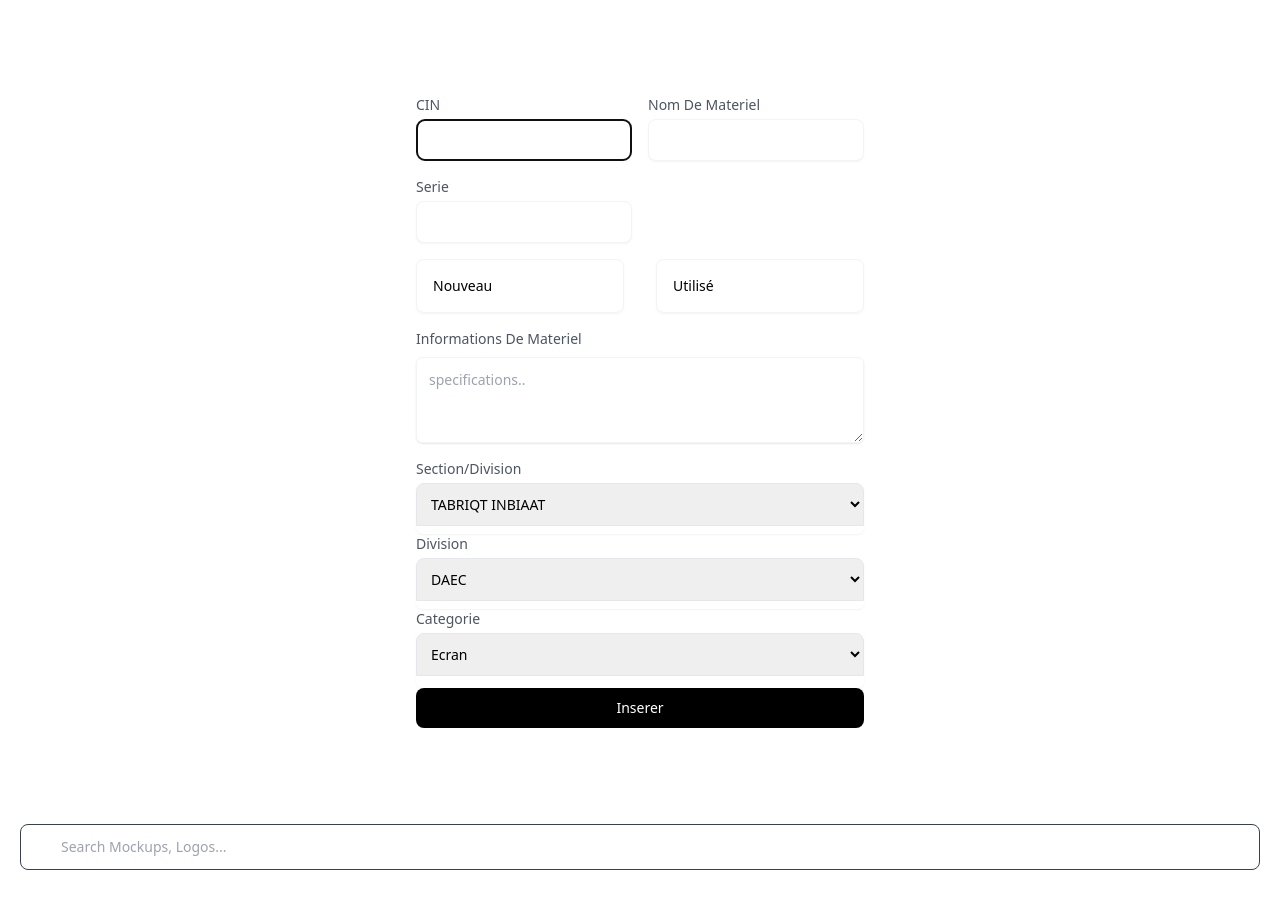
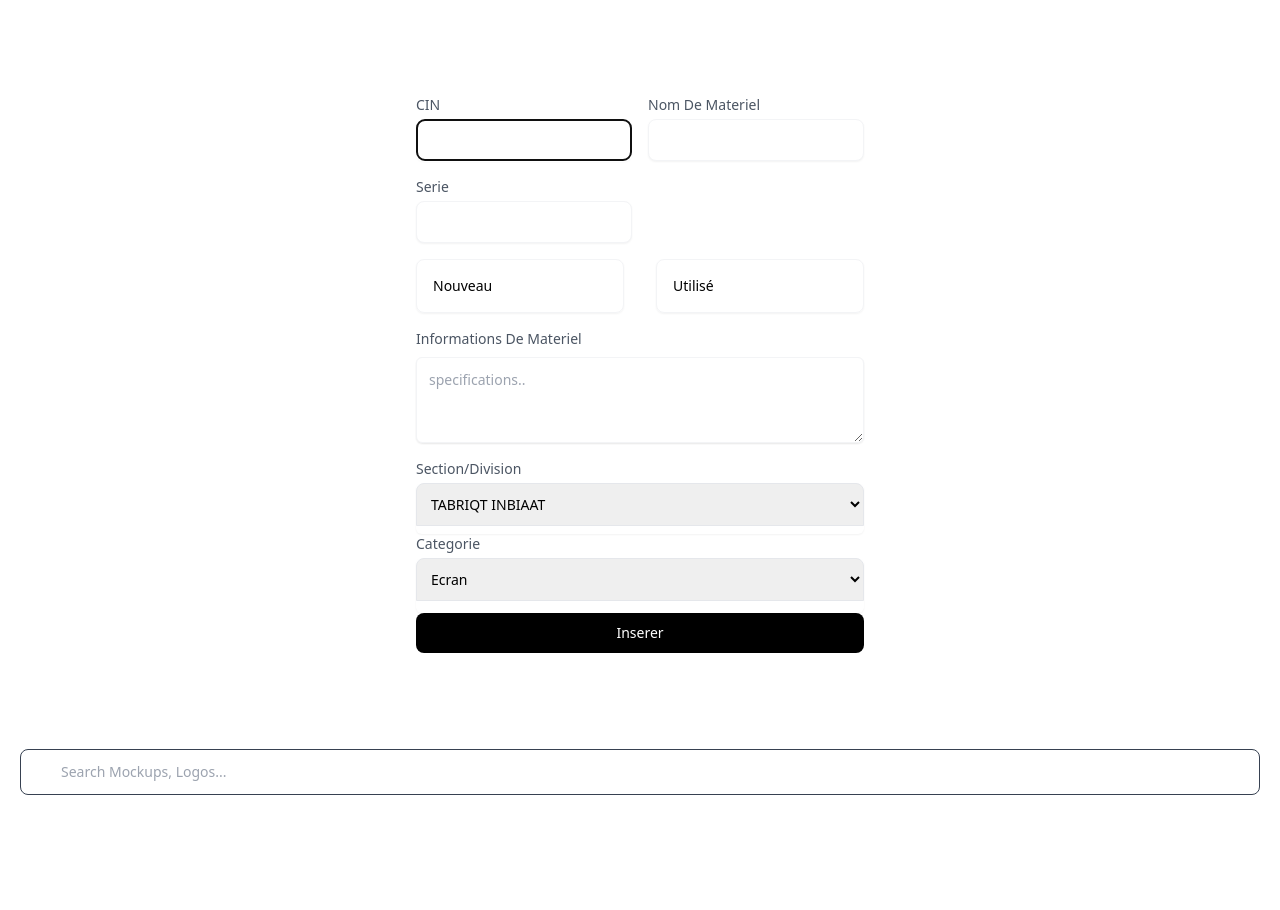
Before and after one commit to ezitounioussama/ParcInfo, a PHP site: page /user_interface/index.php in a window 1280 px wide. Shown: the part 125-1035 px from the top of the page. After the commit the page ends 920 px from the top, so only its background shows below. Run offline with PHP 8.4, Linux system fonts and the light colour scheme; a user stored in the database is signed in; some libraries are stand-ins or nearby versions.

Commit message:
everything's good now

```diff
--- a/user_interface/inc/fetch.php
+++ b/user_interface/inc/fetch.php
@@ -27,7 +27,7 @@ if (mysqli_num_rows($result) > 0) {
     <th class="px-4 py-2 font-medium text-left text-gray-900 whitespace-nowrap">Status</th>
     <th class="px-4 py-2 font-medium text-left text-gray-900 whitespace-nowrap">Informations De Materiel</th>
     <th class="px-4 py-2 font-medium text-left text-gray-900 whitespace-nowrap">Section/Division</th>
-    <th class="px-4 py-2 font-medium text-left text-gray-900 whitespace-nowrap">Division</th>
+
     <th class="px-4 py-2 font-medium text-left text-gray-900 whitespace-nowrap">Categorie</th>
     </tr>
     </thead>
@@ -43,7 +43,7 @@ if (mysqli_num_rows($result) > 0) {
     <td class="px-4 py-2 text-gray-700 whitespace-nowrap">' . $row["status"] . '</td>
     <td class="px-4 py-2 text-gray-700 whitespace-nowrap">' . $row["infos"] . '</td>
     <td class="px-4 py-2 text-gray-700 whitespace-nowrap">' . $row["pays"] . '</td>
-    <td class="px-4 py-2 text-gray-700 whitespace-nowrap">' . $row["division"] . '</td>
+
     <td class="px-4 py-2 text-gray-700 whitespace-nowrap">' . $row["category"] . '</td>
     <td class="text-sm font-medium leading-5 text-center whitespace-no-wrap border-b border-gray-200 ">
                     <a href="update.php?id=' . $row['id'] . '" class="modal-open text-indigo-600 hover:text-indigo-900" data-bs-toggle="modal" data-bs-target="#exampleModal" >
--- a/user_interface/inc/home.php
+++ b/user_interface/inc/home.php
@@ -9,8 +9,8 @@ require_once "config.php";
 
 
 // Define variables and initialize with empty values
-$name = $CIN = $serie = $pays = $division = $info = $category = $status =  "";
-$name_err = $CIN_err = $division_err =  $serie_err = $pays_err = $info_err = $category_err = $status_err = "";
+$name = $CIN = $serie = $pays = $info = $category = $status =  "";
+$name_err = $CIN_err =  $serie_err = $pays_err = $info_err = $category_err = $status_err = "";
 
 // Processing form data when form is submitted
 if ($_SERVER["REQUEST_METHOD"] == "POST") {
@@ -31,13 +31,7 @@ if ($_SERVER["REQUEST_METHOD"] == "POST") {
     }
 
 
-    // Validate Serie
-    $input_division = trim($_POST["CIN"]);
-    if (empty($input_division)) {
-        $division_err = "Please enter your CIN";
-    } else {
-        $division = $input_division;
-    }
+
 
     // Validate Serie
     $input_serie = trim($_POST["serie"]);
@@ -89,7 +83,7 @@ if ($_SERVER["REQUEST_METHOD"] == "POST") {
     // Check input errors before inserting in database
     if (empty($name_err) && empty($CIN_err) && empty($serie_err) && empty($status_err) && empty($info_err) && empty($pays_err) && empty($category_err)) {
         // Prepare an insert statement
-        $sql = "INSERT INTO materials (name, CIN , serie, status, infos, pays, division, category) VALUES (:name, :CIN, :serie, :status, :infos , :pays, :division , :category)";
+        $sql = "INSERT INTO materials (name, CIN , serie, status, infos, pays, category) VALUES (:name, :CIN, :serie, :status, :infos , :pays, :category)";
 
         if ($stmt = $pdo->prepare($sql)) {
             // Bind variables to the prepared statement as parameters
@@ -99,7 +93,7 @@ if ($_SERVER["REQUEST_METHOD"] == "POST") {
             $stmt->bindParam(":status", $param_status);
             $stmt->bindParam(":infos", $param_infos);
             $stmt->bindParam(":pays", $param_pays);
-            $stmt->bindParam(":division", $param_division);
+
             $stmt->bindParam(":category", $param_category);
             // Set parameters
             $param_name = $name;
@@ -108,7 +102,7 @@ if ($_SERVER["REQUEST_METHOD"] == "POST") {
             $param_status = $status;
             $param_infos = $info;
             $param_pays = $pays;
-            $param_division = $division;
+
             $param_category = $category;
 
             // Attempt to execute the prepared statement
@@ -315,44 +309,6 @@ if ($_SERVER["REQUEST_METHOD"] == "POST") {
 
 
 
-                            <fieldset class="col-span-6">
-                                <legend class="block mb-1 text-sm text-gray-600">
-                                    Division
-                                </legend>
-
-                                <div class="-space-y-px bg-white rounded-md shadow-sm">
-                                    <div>
-                                        <label class="sr-only" for="div">Division</label>
-
-                                        <select class="mb-2 border border-gray-200 relative rounded-t-lg w-full focus:z-10 text-sm p-2.5" id="div" name="division" autocomplete="div">
-                                            <option>DAEC</option>
-                                            <option>CABINET</option>
-                                            <option>CONSEIL PREFECTORAL</option>
-                                            <option>DSICG</option>
-                                            <option>DAUE</option>
-                                            <option>DRHMG</option>
-                                            <option>DAI</option>
-                                            <option>DE</option>
-                                            <option>DCL</option>
-                                            <option>HISBA</option>
-                                            <option>DAS</option>
-                                            <option>DBM</option>
-                                            <option>SG</option>
-
-
-                                        </select>
-                                    </div>
-
-
-                                </div>
-
-
-
-
-
-
-                            </fieldset>
-
 
                             <fieldset class="col-span-6">
                                 <legend class="block mb-1 text-sm text-gray-600">
```
Also changed, not shown: user_interface/inc/update.php (+8 -25 lines).
